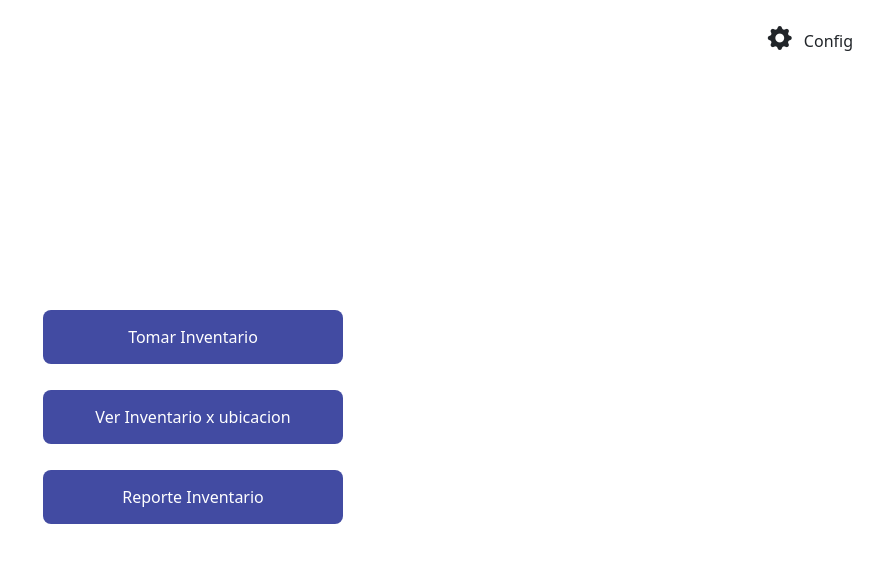
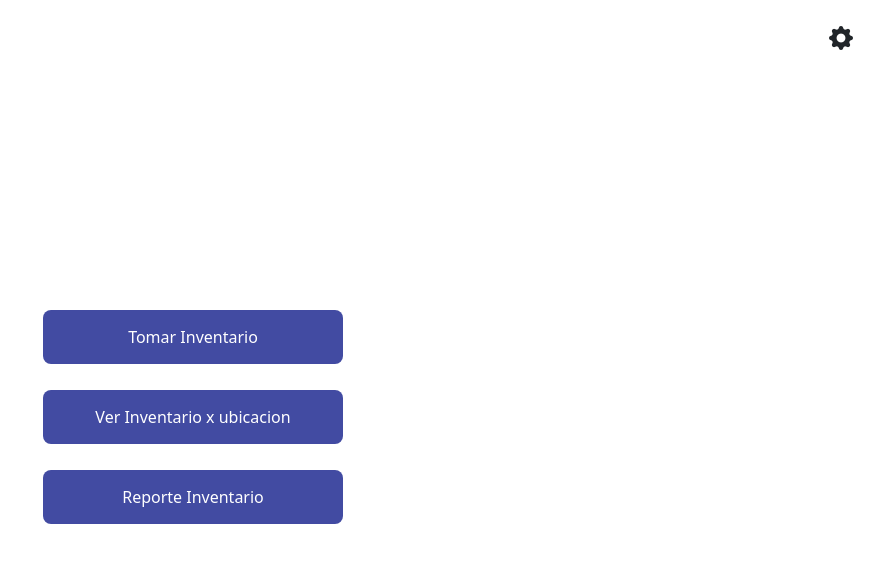
Before and after one commit to ServidorHRZ/AppInventario, a plain HTML site: page index.html in a window 1280 px wide. Shown: the whole page, without its empty margins (407-1280 px from the left). Drawn offline with nearby package versions, Linux system fonts and the light colour scheme.

Commit message:
Cambio15

```diff
--- a/index.html
+++ b/index.html
@@ -12,7 +12,6 @@
     <div class="config">
         <a href="Conexion/Ajustes.html" style="text-decoration: none; color: inherit;">
             <i class="bi bi-gear-fill fs-4"></i>
-            <span class="ms-2">Config</span>
         </a>
     </div>
 
```
